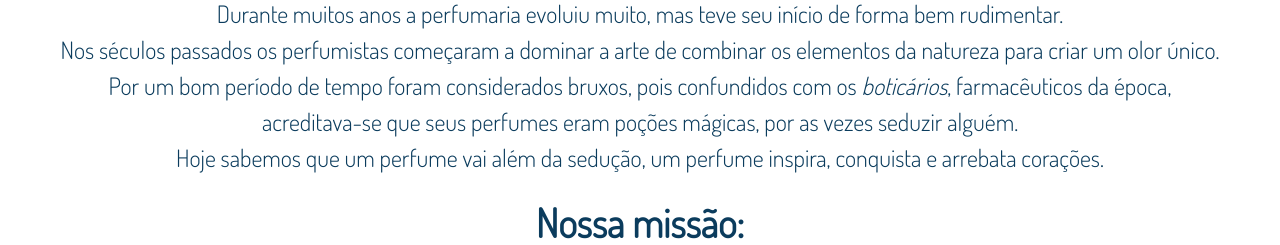
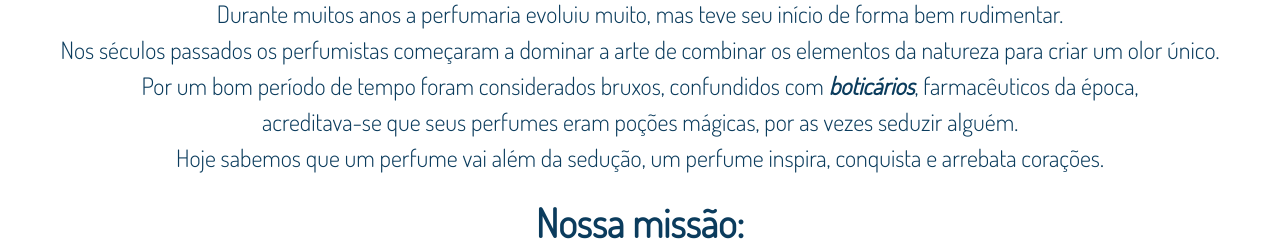
Before and after one commit to LccsJF/Botica-Clineu, a plain HTML site: page index.html in a window 1280 px wide. Shown: the part 555-800 px from the top of the page. Drawn offline with Linux system fonts and the light colour scheme.

Commit message:
Correções no texto da página principal

```diff
--- a/index.html
+++ b/index.html
@@ -40,7 +40,7 @@
 
                 <p>Durante muitos anos a perfumaria evoluiu muito, mas teve seu início de forma bem rudimentar.<br>
                 Nos séculos passados os perfumistas começaram a dominar a arte de combinar os elementos da natureza para criar um olor único.<br>
-                Por um bom período de tempo foram considerados bruxos, pois confundidos com os <em>boticários</em>, farmacêuticos da época,<br>
+                Por um bom período de tempo foram considerados bruxos, confundidos com <span>boticários</span>, farmacêuticos da época,<br>
                 acreditava-se que seus perfumes eram poções mágicas, por as vezes seduzir alguém.<br>
                 Hoje sabemos que um perfume vai além da sedução, um perfume inspira, conquista e arrebata corações.</p><br>
 
--- a/style.css
+++ b/style.css
@@ -77,7 +77,8 @@ p{
     line-height: 150%;
 }
 
-em{
+span{
+    font-weight: bold;
     font-style: italic;
 }
 
```
Also changed, not shown: 1 other file.
